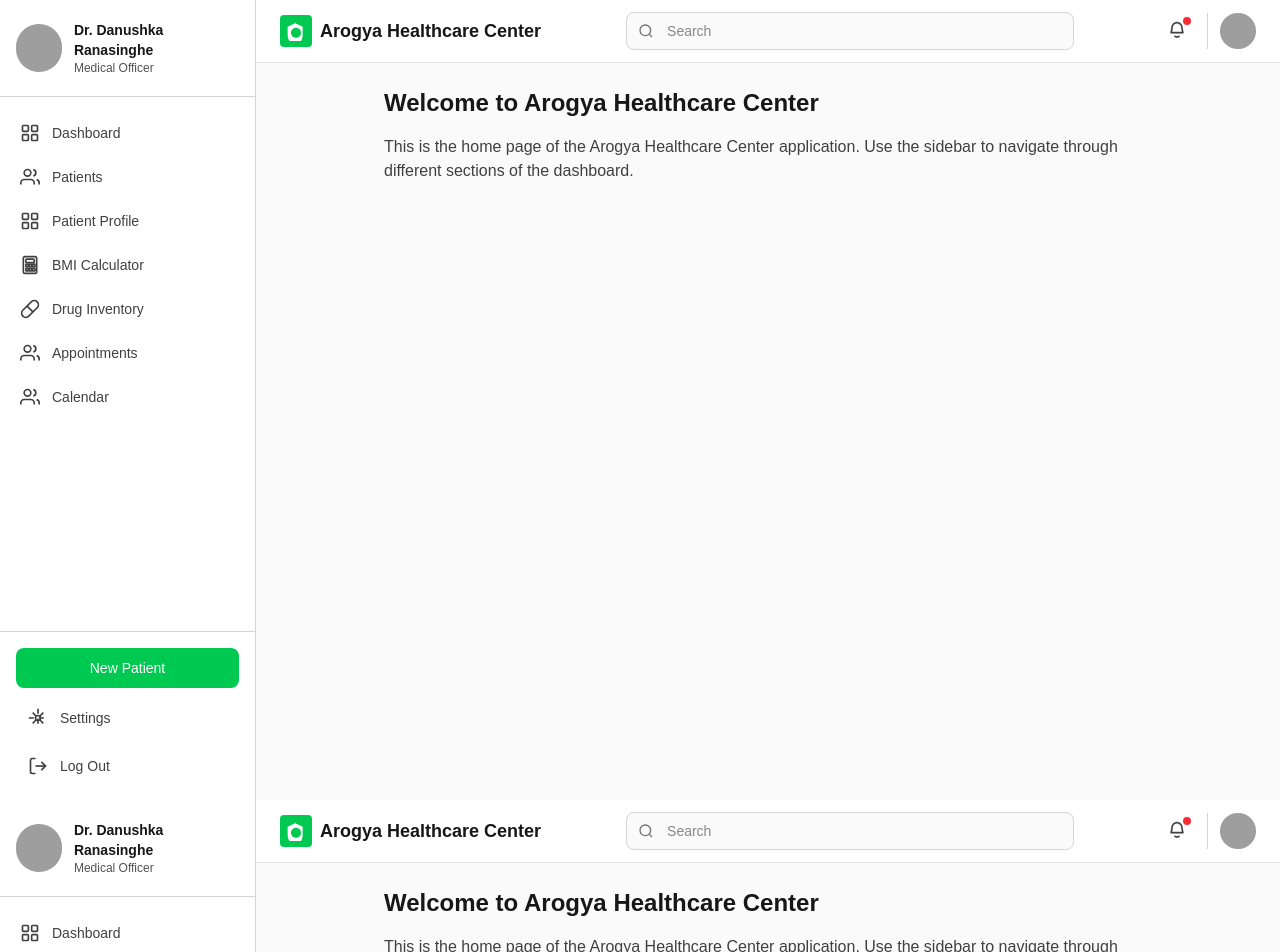
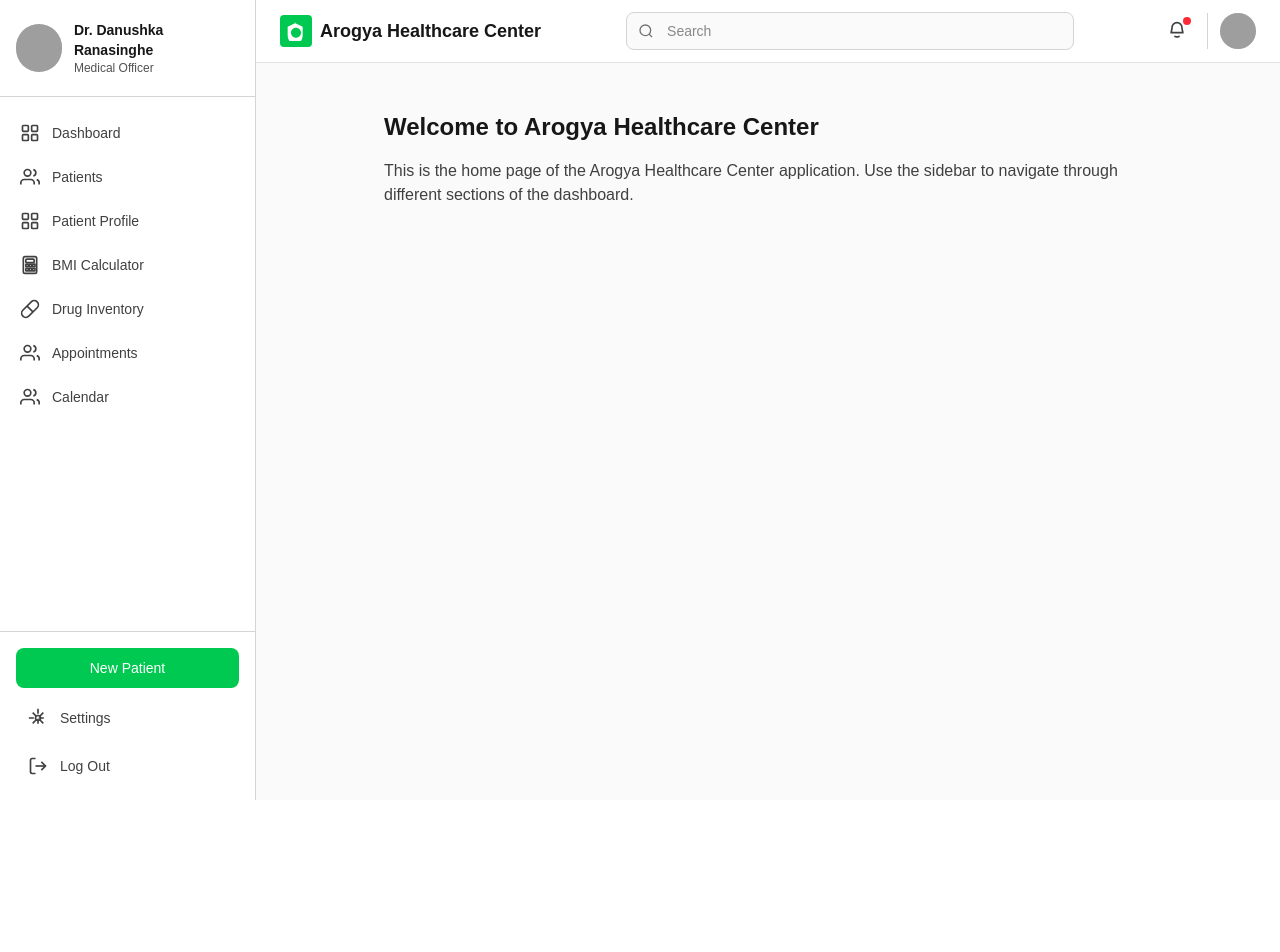
Before and after one commit to Arogya-Medical-Center/aroga-frontend, a Next.js app: page / in a window 1280 px wide. Shown: the top 952 px of the page. After the commit the page ends 800 px from the top, so only its background shows below. Built offline with nearby package versions, Linux system fonts and the light colour scheme; grey boxes are pictures that could not be loaded.

Commit message:
calender

```diff
--- a/src/app/layout.tsx
+++ b/src/app/layout.tsx
@@ -4,7 +4,7 @@ import "./globals.css";
 import ConditionalLayout from "./components/ConditionalLayout";
 import Sidebar from "./components/Sidebar";
 import TopNav from "./components/TopNav";
-import { AppointmentProvider } from './contexts/AppointmentContext';
+import { AppointmentProvider } from "./contexts/AppointmentContext";
 
 const geistSans = Geist({
   variable: "--font-geist-sans",
@@ -25,17 +25,19 @@ export default function RootLayout({ children }: { children: React.ReactNode })
   return (
     <html lang="en">
       <body className="antialiased overflow-hidden">
-        <ConditionalLayout>{children}</ConditionalLayout>
         <AppointmentProvider>
+
+          <ConditionalLayout>
             <div className="flex h-screen">
-            <Sidebar />
+
               <div className="flex-1 flex flex-col overflow-hidden">
-              <TopNav />
+
                 <main className="flex-1 bg-neutral-50 p-6 overflow-y-auto">
                   {children}
                 </main>
               </div>
             </div>
+          </ConditionalLayout>
         </AppointmentProvider>
       </body>
     </html>
```
Also changed, not shown: src/app/calender/page.tsx (deleted, +0 -7 lines). Lines whose indentation alone changed are shown as unchanged.
